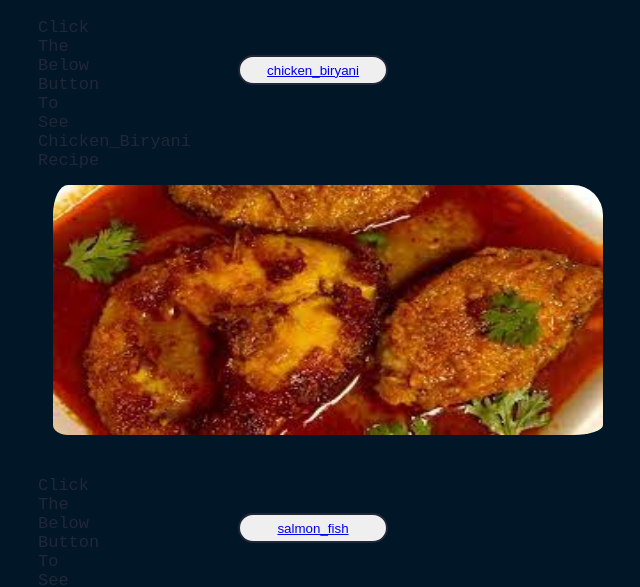
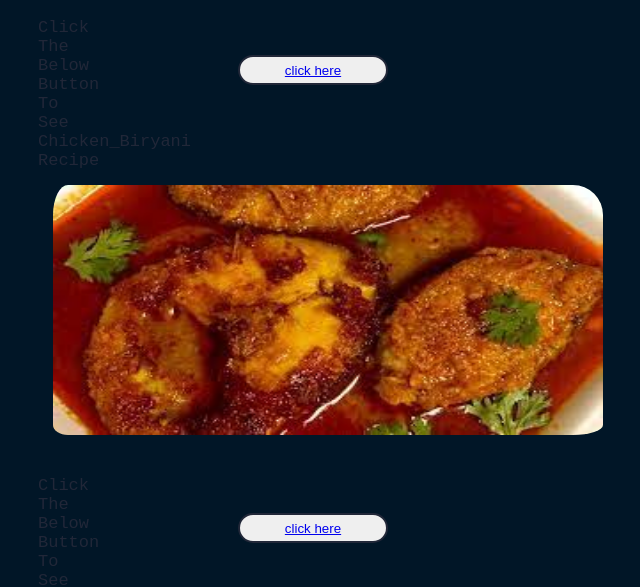
Before and after one commit to Dhanasaitholeti/odin-recipes, a plain HTML site: page index.html in a window 1280 px wide. Shown: the part 973-1560 px from the top of the page, 620-1260 px from the left. Drawn offline with Linux system fonts and the light colour scheme.

Commit message:
corrected some mistakes

```diff
--- a/index.html
+++ b/index.html
@@ -20,14 +20,14 @@
 <div id="chicken">
 	<img id="imgofchick" src="./images/anomain.jpg" alt="image reference of biryani">
 	<p class="pas">Click The Below Button To See Chicken_Biryani Recipe</p>
-<button id="chick"><a href="./recipes/chicken_biryani.html">chicken_biryani</a></button>
+<button id="chick"><a href="./recipes/chicken_biryani.html">click here</a></button>
 </div>
 
 
 <div id="salmonfish">
 	<img id="imgofsalmon" src="./images/salmon.jpg" alt="image reference of fish">
 	<p class="pas">Click The Below Button To See salmon_fish Recipe</p>
-<button id="salmon"><a href="./recipes/creamy_salmon.html">salmon_fish</a></button>
+<button id="salmon"><a href="./recipes/creamy_salmon.html">click here</a></button>
 </div>
 
 </body>
```
